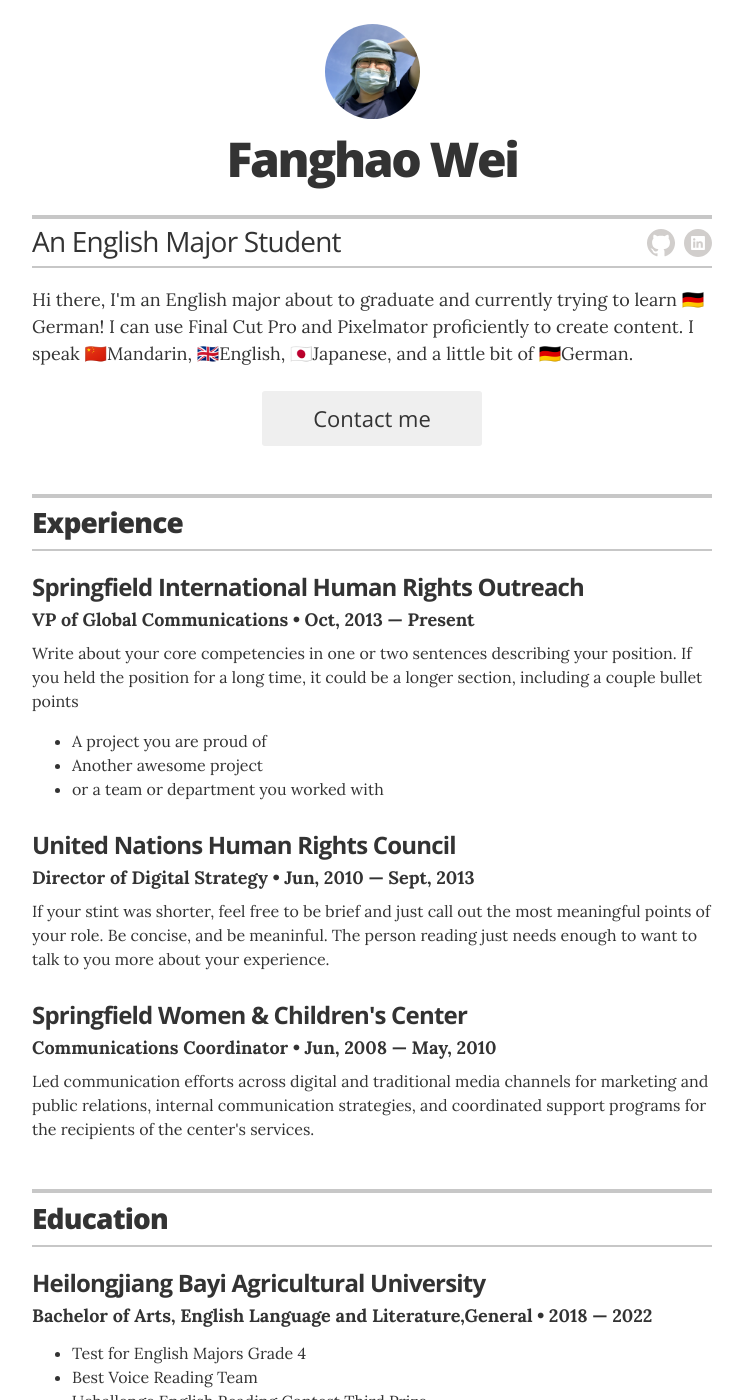
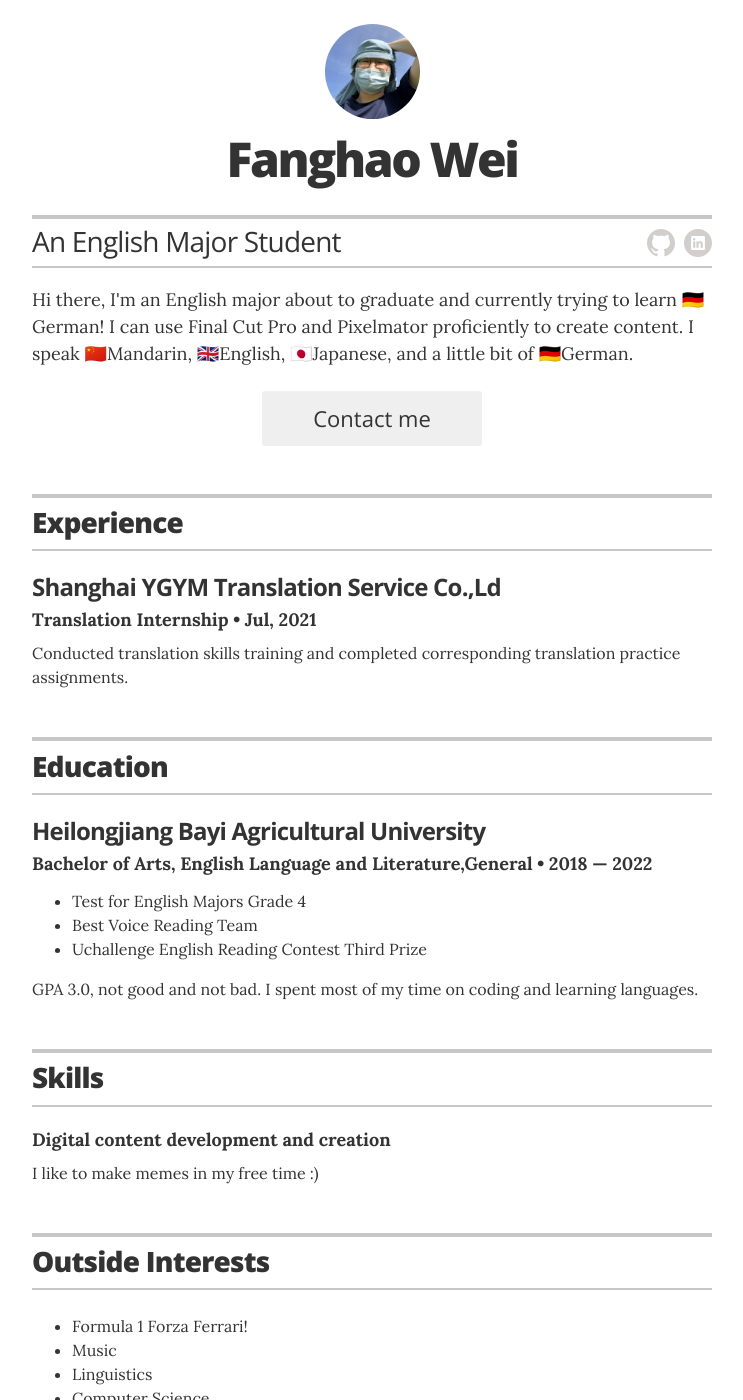
Before and after one commit to vfanghao/fanghao.me, a Jekyll site: the page built from index.html, in a window 1280 px wide and 1400 px high. Shown: the whole window, without its empty margins (268-1011 px from the left). Built offline with Jekyll 4.4.1, drawn with Linux system fonts in a browser that asks for light colours.

Commit message:
Update experience.yml

```diff
--- a/_data/experience.yml
+++ b/_data/experience.yml
@@ -1,19 +1,6 @@
 # Jobs
-# VP of Global Communications
-- company: Springfield International Human Rights Outreach
-  position: VP of Global Communications
-  duration: Oct, 2013 &mdash; Present
-  summary: Write about your core competencies in one or two sentences describing your position. If you held the position for a long time, it could be a longer section, including a couple bullet points	<ul class="resume-item-list"><li>A project you are proud of</li><li>Another awesome project</li><li>or a team or department you worked with</li></ul>
-
-# Director of Digital Stratgy
-- company: United Nations Human Rights Council
-  position: Director of Digital Strategy
-  duration:  Jun, 2010 &mdash; Sept, 2013
-  summary: If your stint was shorter, feel free to be brief and just call out the most meaningful points of your role. Be concise, and be meaninful. The person reading just needs enough to want to talk to you more about your experience.
-
-
-# Communications Coordinator
-- company: Springfield Women & Children's Center
-  position: Communications Coordinator
-  duration:   Jun, 2008  &mdash; May, 2010
-  summary: Led communication efforts across digital and traditional media channels for marketing and public relations, internal communication strategies, and coordinated support programs for the recipients of the center's services.
+# Translation Internship
+- company: Shanghai YGYM Translation Service Co.,Ld
+  position: Translation Internship
+  duration: Jul, 2021
+  summary: Conducted translation skills training and completed corresponding translation practice assignments.
```
